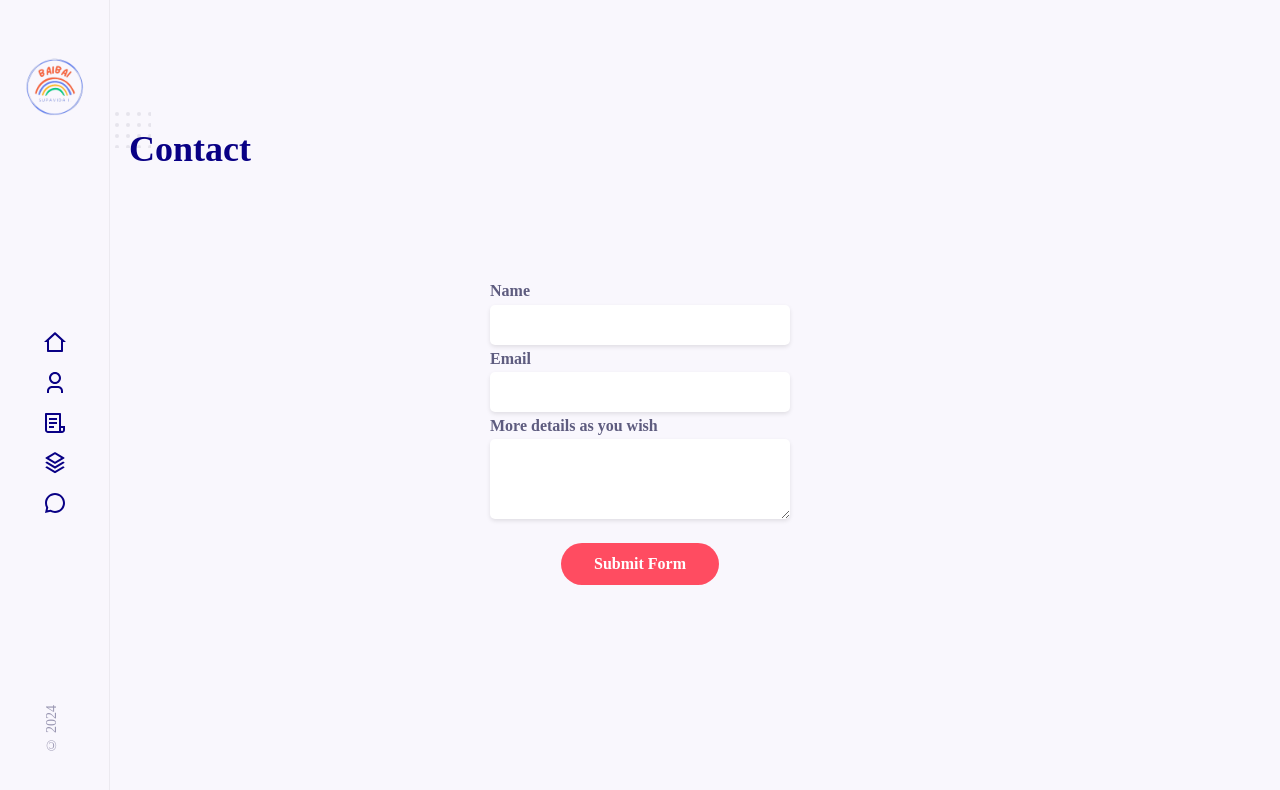
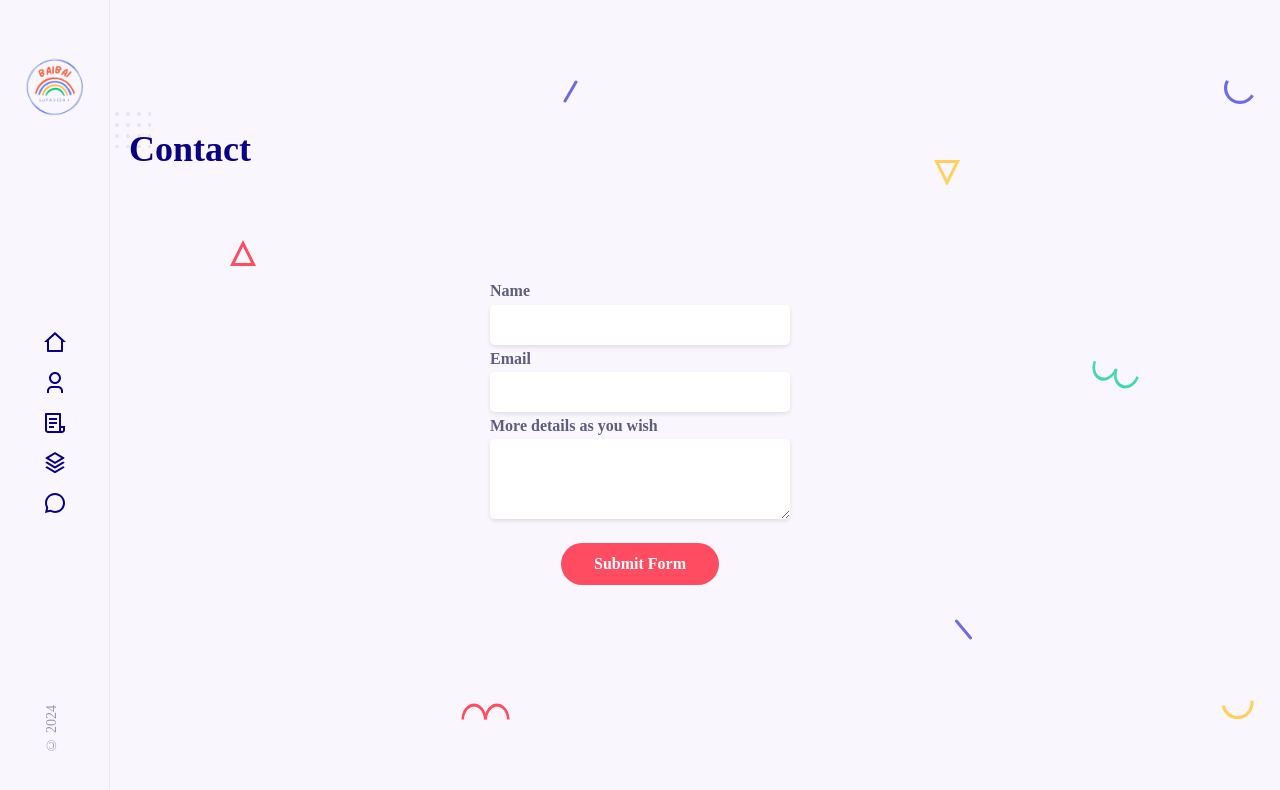
Before and after one commit to BFSupavida/supavida_portfolio, a React (Vite) app: page /contact in a window 1280 px wide. Shown: the top 790 px of the page. Built offline with nearby package versions, Linux system fonts and the light colour scheme.

Commit message:
add Shapes (Contact.jsx)

```diff
--- a/src/components/about/About.jsx
+++ b/src/components/about/About.jsx
@@ -3,6 +3,7 @@ import "./about.css";
 
 import Image from "../../../public/assets/avatar/avatar-1.svg";
 import { Sidebar } from "../sidebar/Sidebar";
+import { Shapes } from "../home/Shapes";
 
 export const About = () => {
   return (
@@ -33,6 +34,7 @@ export const About = () => {
           </div>
         </div>
       </section>
+      {/* <Shapes /> */}
     </div>
   );
 };
--- a/src/components/contact/Contact.jsx
+++ b/src/components/contact/Contact.jsx
@@ -1,6 +1,7 @@
 import React from "react";
 import { Sidebar } from "../sidebar/Sidebar";
 import "./contact.css";
+import { Shapes } from "../home/Shapes";
 
 export function Contact() {
   const onSubmit = async (event) => {
@@ -51,6 +52,7 @@ export function Contact() {
             </div>
           </form>
         </div>
+        <Shapes />
       </section>
     </div>
   );
```
